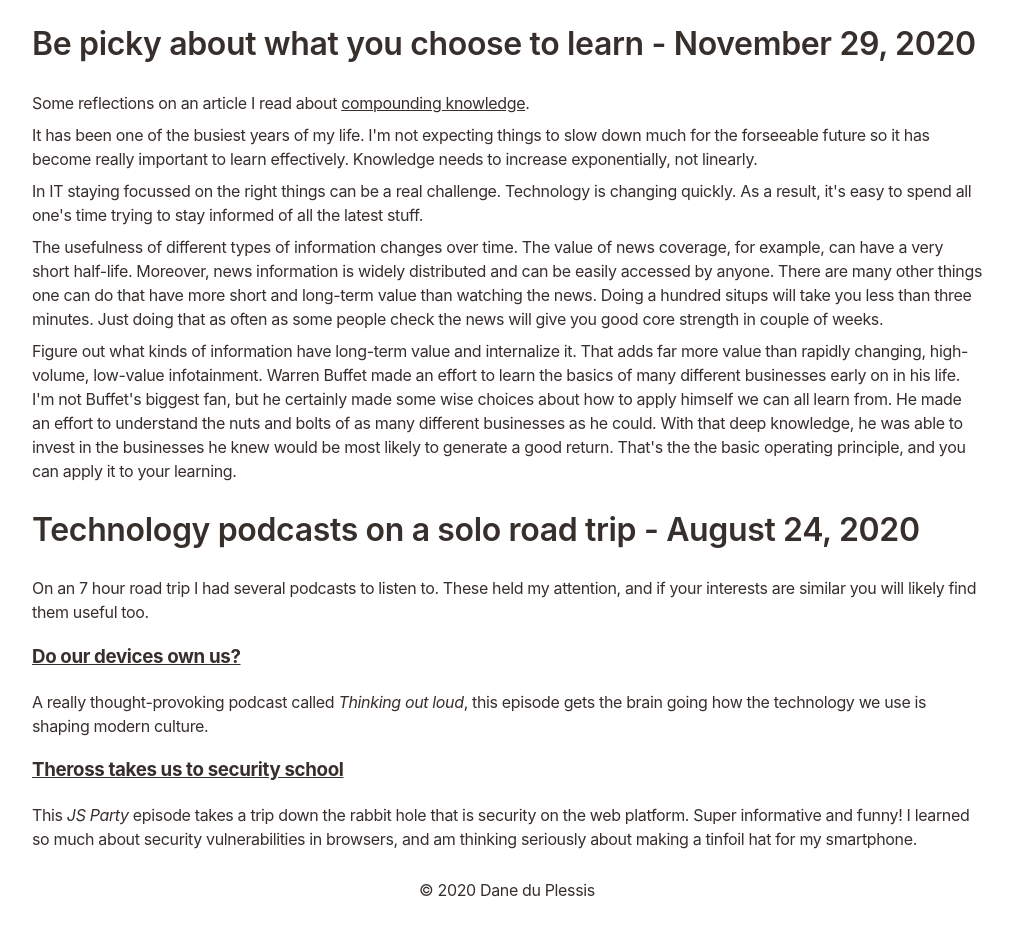
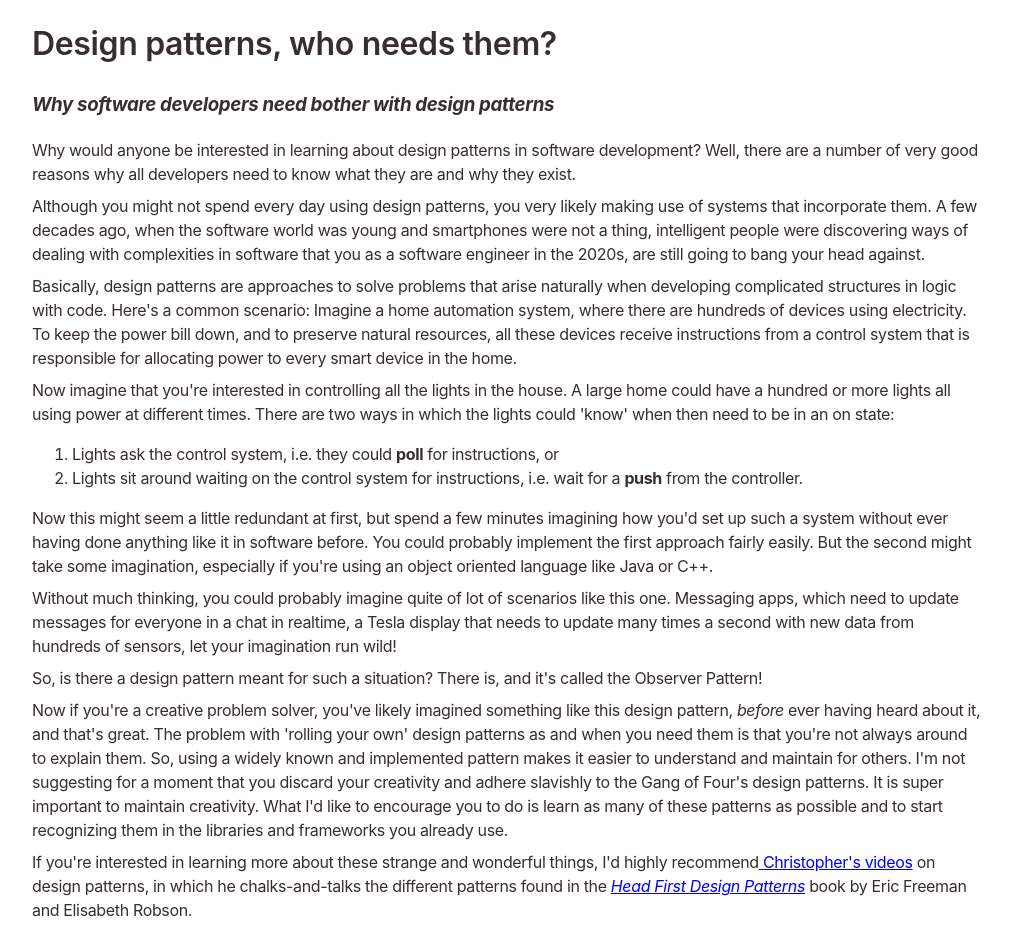
Before and after one commit to dane-du-plessis/my-next-site, a Next.js app: page /blog in a window 1280 px wide. Shown: the part 160-1112 px from the top of the page, without its empty margins (133-1146 px from the left). Before the commit the page ends 1078 px from the top, so only its background shows below. Built offline with nearby package versions, Linux system fonts and the light colour scheme.

Commit message:
Added post on design patterns, a bit light on detail

```diff
--- a/pages/blog.js
+++ b/pages/blog.js
@@ -3,15 +3,114 @@ import Page from "./components/page";
 
 const blog = (props) => (
   <Page title="blog">
+    <h2>Design patterns, who needs them?</h2>
+    <h3>
+      <em>Why software developers need bother with design patterns</em>
+    </h3>
+    <p>
+      Why would anyone be interested in learning about design patterns in
+      software development? Well, there are a number of very good reasons why
+      all developers need to know what they are and why they exist.
+    </p>
+
+    <p>
+      Although you might not spend every day using design patterns, you very
+      likely making use of systems that incorporate them. A few decades ago,
+      when the software world was young and smartphones were not a thing,
+      intelligent people were discovering ways of dealing with complexities in
+      software that you as a software engineer in the 2020s, are still going to
+      bang your head against.
+    </p>
+    <p>
+      Basically, design patterns are approaches to solve problems that arise
+      naturally when developing complicated structures in logic with code.
+      Here's a common scenario: Imagine a home automation system, where there
+      are hundreds of devices using electricity. To keep the power bill down,
+      and to preserve natural resources, all these devices receive instructions
+      from a control system that is responsible for allocating power to every
+      smart device in the home.
+    </p>
+    <p>
+      Now imagine that you're interested in controlling all the lights in the
+      house. A large home could have a hundred or more lights all using power at
+      different times. There are two ways in which the lights could 'know' when
+      then need to be in an on state:
+      <ol>
+        <li>
+          Lights ask the control system, i.e. they could <strong>poll</strong>{" "}
+          for instructions, or
+        </li>
+        <li>
+          Lights sit around waiting on the control system for instructions, i.e.
+          wait for a <strong>push</strong> from the controller.
+        </li>
+      </ol>
+    </p>
+    <p>
+      Now this might seem a little redundant at first, but spend a few minutes
+      imagining how you'd set up such a system without ever having done anything
+      like it in software before. You could probably implement the first
+      approach fairly easily. But the second might take some imagination,
+      especially if you're using an object oriented language like Java or C++.
+    </p>
+    <p>
+      Without much thinking, you could probably imagine quite of lot of
+      scenarios like this one. Messaging apps, which need to update messages for
+      everyone in a chat in realtime, a Tesla display that needs to update many
+      times a second with new data from hundreds of sensors, let your
+      imagination run wild!{" "}
+    </p>
+    <p>
+      So, is there a design pattern meant for such a situation? There is, and
+      it's called the Observer Pattern!
+    </p>
+
+    <p>
+      Now if you're a creative problem solver, you've likely imagined something
+      like this design pattern, <em>before</em> ever having heard about it, and
+      that's great. The problem with 'rolling your own' design patterns as and
+      when you need them is that you're not always around to explain them. So,
+      using a widely known and implemented pattern makes it easier to understand
+      and maintain for others. I'm not suggesting for a moment that you discard
+      your creativity and adhere slavishly to the Gang of Four's design
+      patterns. It is super important to maintain creativity. What I'd like to
+      encourage you to do is learn as many of these patterns as possible and to
+      start recognizing them in the libraries and frameworks you already use.
+    </p>
+    <p>
+      If you're interested in learning more about these strange and wonderful
+      things, I'd highly recommend
+      <a
+        target="_blank"
+        href="https://www.youtube.com/playlist?list=PLrhzvIcii6GNjpARdnO4ueTUAVR9eMBpc"
+      >
+        {" "}
+        Christopher's videos
+      </a>{" "}
+      on design patterns, in which he chalks-and-talks the different patterns
+      found in the{" "}
+      <a
+        target="_blank"
+        href="https://www.google.com/search?safe=active&q=head+first+design+patterns&oq=head+first+design+patterns"
+      >
+        <i>Head First Design Patterns</i>
+      </a>{" "}
+      book by Eric Freeman and Elisabeth Robson.
+    </p>
+
     <h2>Be picky about what you choose to learn - November 29, 2020</h2>
 
-    <p>
-      Some reflections on an article I read about{" "}
-      <a href="https://fs.blog/2019/02/compounding-knowledge/">
-        compounding knowledge
-      </a>
-      .
-    </p>
+    <h3>
+      <em>
+        Some reflections on an article I read about{" "}
+        <a
+          target="_blank"
+          href="https://fs.blog/2019/02/compounding-knowledge/"
+        >
+          compounding knowledge
+        </a>
+      </em>
+    </h3>
     <p>
       It has been one of the busiest years of my life. I'm not expecting things
       to slow down much for the forseeable future so it has become really
@@ -19,34 +118,40 @@ const blog = (props) => (
       not linearly.
     </p>
     <p>
-      In IT staying focussed on the right things can be a real
-      challenge. Technology is changing quickly. As a result, it's easy to spend
-      all one's time trying to stay informed of all the latest stuff.
+      In IT staying focussed on the right things can be a real challenge.
+      Technology is changing quickly. As a result, it's easy to spend all one's
+      time trying to stay informed of all the latest stuff.
     </p>
     <p>
-      The usefulness of different types of information changes over time.  The
-      value of news coverage, for example, can have a very short
-      half-life. Moreover, news information is widely distributed and can be
-      easily accessed by anyone. There are many other things one can do that have
-      more short and long-term value than watching the news. Doing a hundred
-      situps will take you less than three minutes. Just doing that as often as
-      some people check the news will give you good core strength in couple of
-      weeks.
+      The usefulness of different types of information changes over time. The
+      value of news coverage, for example, can have a very short half-life.
+      Moreover, news information is widely distributed and can be easily
+      accessed by anyone. There are many other things one can do that have more
+      short and long-term value than watching the news. Doing a hundred situps
+      will take you less than three minutes. Just doing that as often as some
+      people check the news will give you good core strength in couple of weeks.
     </p>
     <p>
       Figure out what kinds of information have long-term value and internalize
       it. That adds far more value than rapidly changing, high-volume, low-value
       infotainment. Warren Buffet made an effort to learn the basics of many
-      different businesses early on in his life. I'm not Buffet's biggest fan, but
-      he certainly made some wise choices about how to apply himself we can all
-      learn from. He made an effort to understand the nuts and bolts of as many different businesses as he could. With that deep knowledge, he was able to invest in the businesses he knew would be most likely to generate a good return. That's the the basic operating principle, and you can apply it to your learning.
+      different businesses early on in his life. I'm not Buffet's biggest fan,
+      but he certainly made some wise choices about how to apply himself we can
+      all learn from. He made an effort to understand the nuts and bolts of as
+      many different businesses as he could. With that deep knowledge, he was
+      able to invest in the businesses he knew would be most likely to generate
+      a good return. That's the the basic operating principle, and you can apply
+      it to your learning.
     </p>
 
     <h2>Technology podcasts on a solo road trip - August 24, 2020</h2>
-
+    <h3>
+      <em>A quality technology podcast can make you smarter!</em>
+    </h3>
     <p>
       On an 7 hour road trip I had several podcasts to listen to. These held my
-      attention, and if your interests are similar you will likely find them useful too.
+      attention, and if your interests are similar you will likely find them
+      useful too.
     </p>
 
     <a
--- a/pages/components/meta.js
+++ b/pages/components/meta.js
@@ -50,7 +50,7 @@ const Meta = (props) => {
       }
 
       a {
-        color: #372f2c;
+        color: #0000ff;
       }
 
       p {
```
